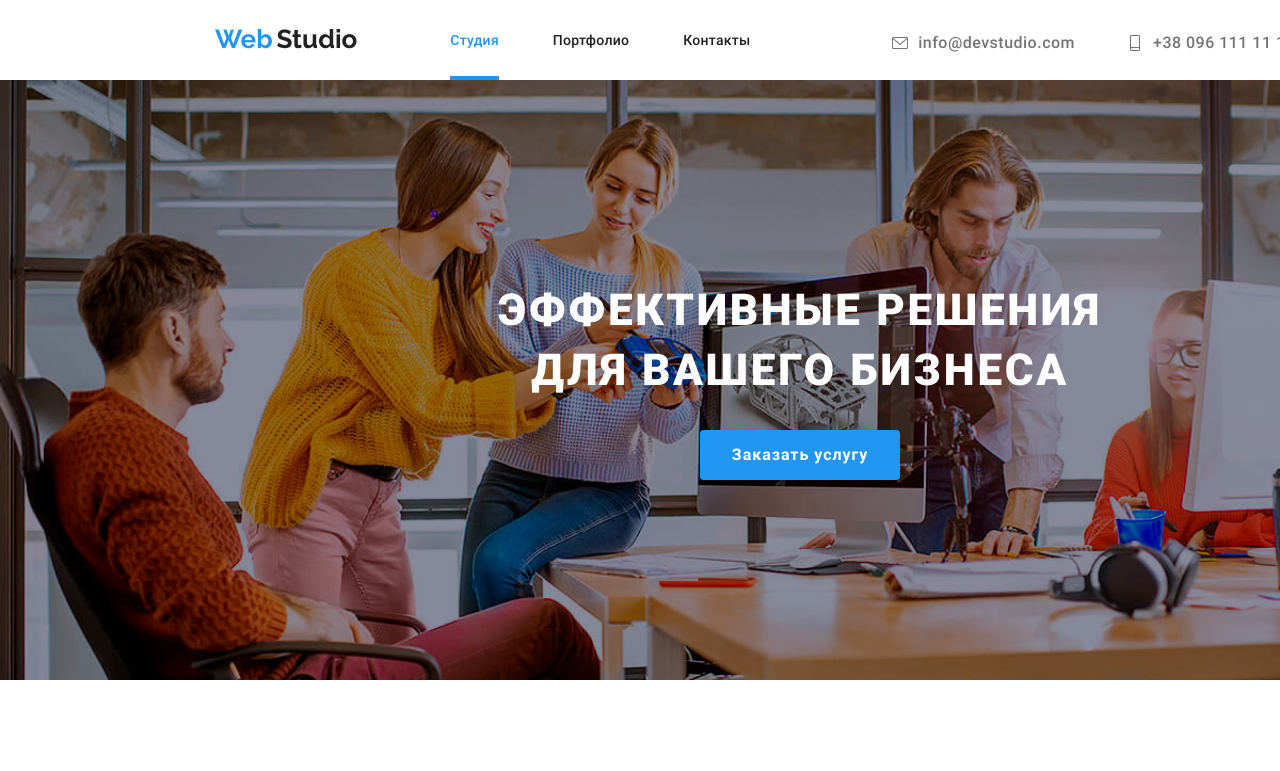
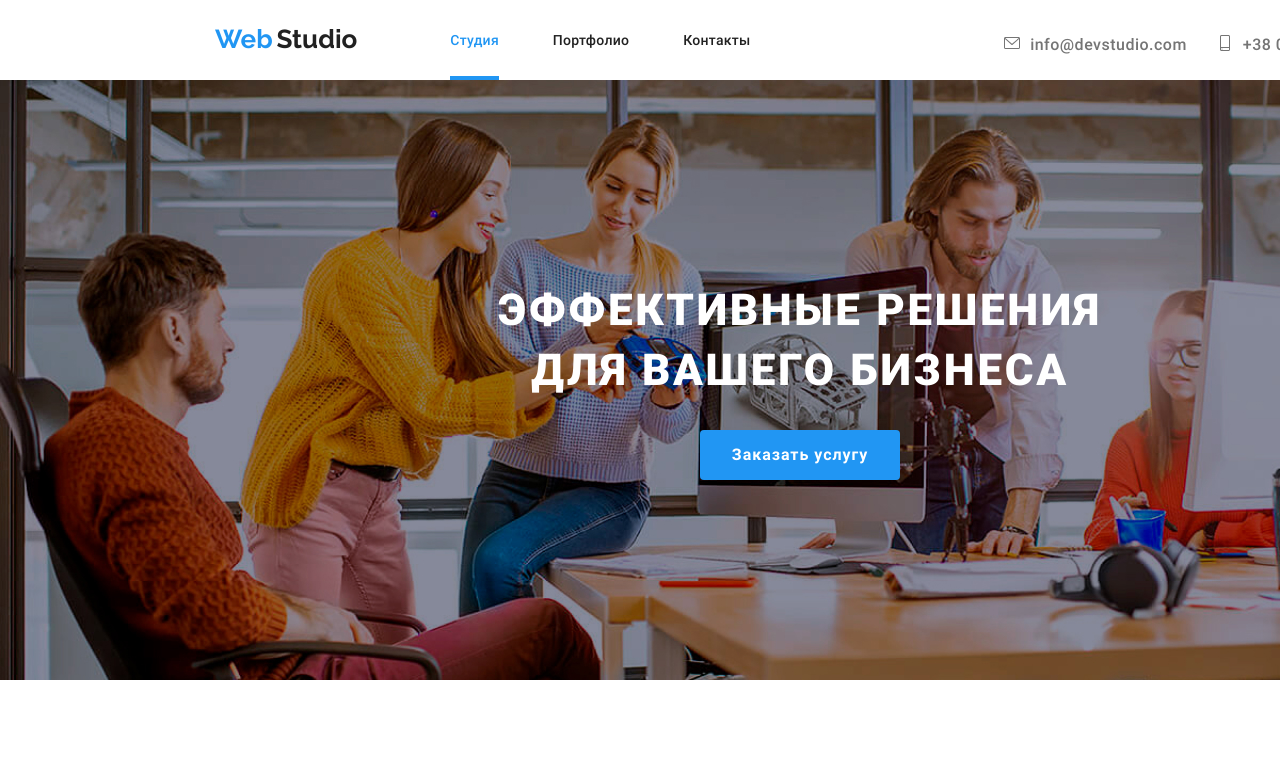
Before and after one commit to ErrFi/goit-markup-hw-04, a plain HTML site: page index.html in a window 1280 px wide. Shown: the top 771 px of the page. Drawn offline with Linux system fonts and the light colour scheme.

Commit message:
20200909_hw-04-rc04

```diff
--- a/css/common.css
+++ b/css/common.css
@@ -201,8 +201,9 @@
   flex-wrap: nowrap;
   /* перенос на інший рядок */
   /* flex-wrap: wrap; */
-  margin: 0px auto;
+  margin: auto 0px;
   padding: 0px;
+  padding-bottom: 24px;
   /* outline: 1px solid blue; */
 
   justify-content: center;
@@ -213,12 +214,15 @@
   list-style: none;
   /* width: calc((100% - 30px * 2) / 3); */
 
-  margin-right: 8px;
-  margin-bottom: 0px;
+  /* margin-right: 8px;
+  margin-bottom: 0px; */
   justify-content: center;
   background: transparent;
   /* border-radius: 4px; */
   /* outline: 1px solid red; */
+}
+.header .contacts-item:not(:last-child) {
+  margin-right: 30px;
 }
 .header .contacts-item .link,
 .header .contacts-item .link:visited {
@@ -227,7 +231,7 @@
   width: auto;
   height: 38px;
   margin: auto;
-  padding: 6px 22px;
+  padding: 8px 0px;
   background: transparent;
   border-radius: 4px;
   color: var(--text-grey);
```
